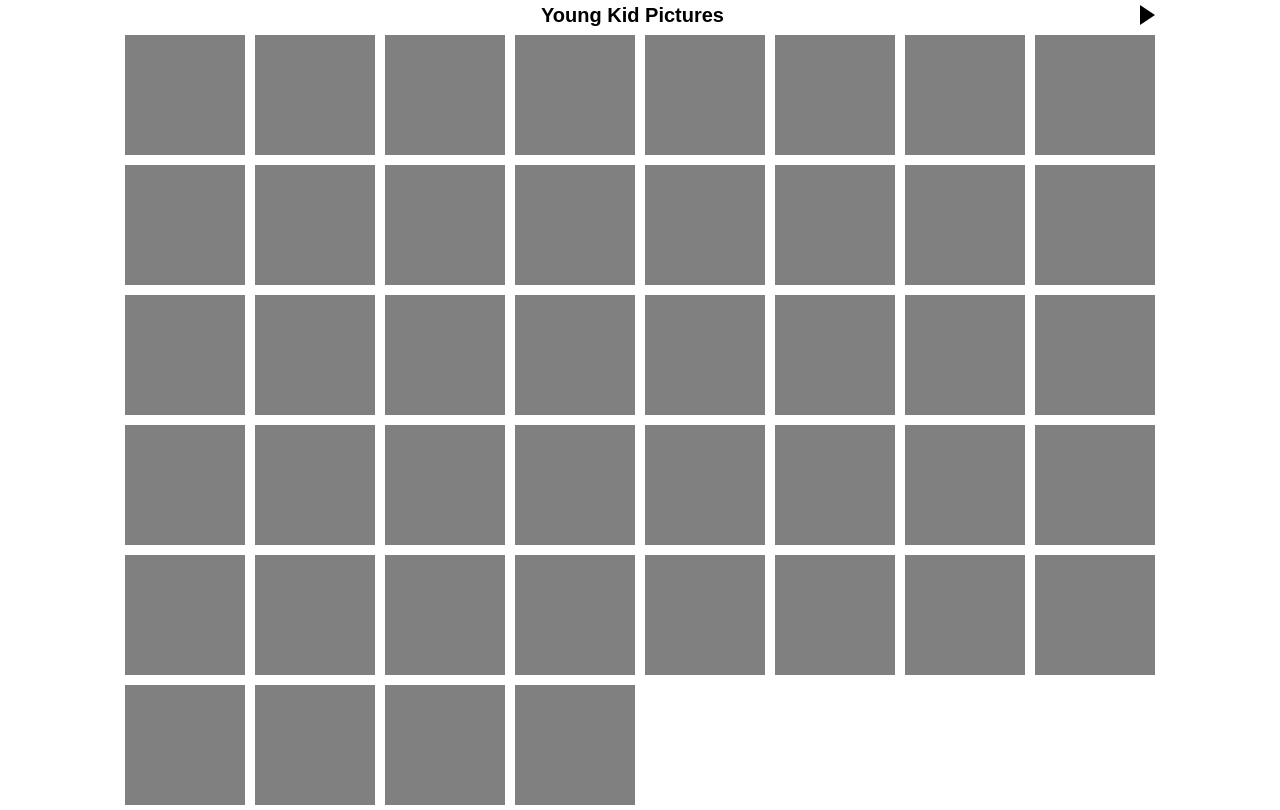
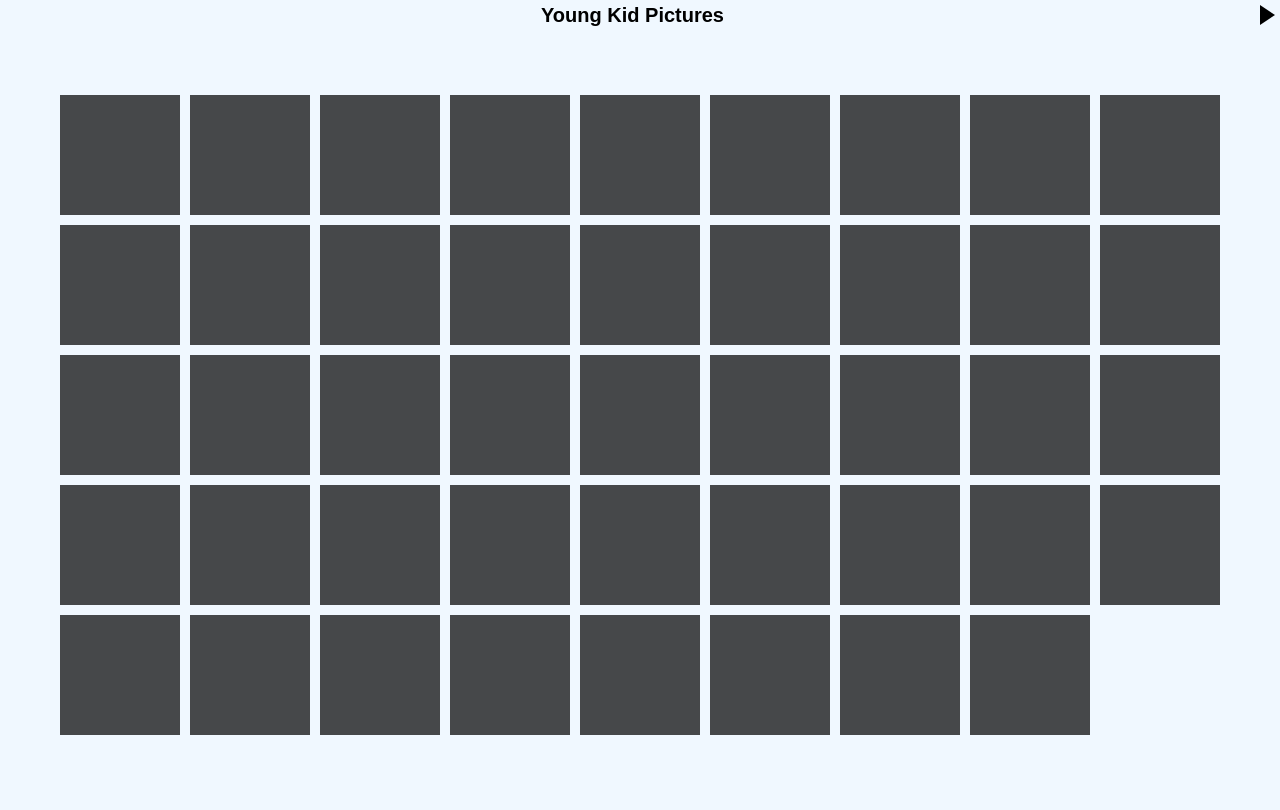
Before and after one commit to NigelKibodeaux/Memory, a plain HTML site: page index.html in a window 1280 px wide. Drawn offline with Linux system fonts and the light colour scheme.

Commit message:
Extract memory game into reusable module
Move inline game logic from `index.html` into a new `memory.js` with `createMemoryGame(...)`, including card generation, shuffling, matching behavior, and dynamic grid sizing based on container dimensions. Update the page markup/CSS to use a dedicated `#memory` area with flex layout and switch album config to explicit `image_url_array` values for each page. Add `/.claude` to `.gitignore`.

```diff
--- a/index.html
+++ b/index.html
@@ -3,9 +3,15 @@
         <meta name="viewport" content="width=device-width, initial-scale=.7, maximum-scale=.7, minimum-scale=.7" />
         <title>Nigel's Memory Game</title>
         <style>
+            html {
+                background-color: aliceblue;
+            }
             body {
                 padding: 0;
                 margin: 0;
+                display: flex;
+                flex-direction: column;
+                height: 100vh;
             }
             h1 {
                 font-family: Arial, sans-serif;
@@ -15,30 +21,10 @@
                 font-size: 20px;
                 margin: 0;
                 padding: 5px;
+                flex-grow: 0;
             }
-            #container {
-                margin: auto;
-            }
-            .card {
-                display: inline-block;
-                width: 150px;
-                height: 150px;
-                padding: 0px;
-                margin: 5px;
-                background-color: gray;
-                background-repeat: no-repeat;
-                background-position: 150px;
-            }
-            /* override to put more on the page */
-            .card {
-                width: 120px;
-                height: 120px;
-                background-position: 120px;
-                background-size: 120px 120px;
-            }
-            .front,
-            .matched {
-                background-position: 0px;
+            #memory {
+                flex-grow: 1;
             }
 
             #left-arrow,
@@ -75,111 +61,27 @@
                 border-color: transparent black transparent transparent;
             }
         </style>
-        <script>
-            function shuffle(array) {
-                var currentIndex = array.length,
-                    temporaryValue,
-                    randomIndex
-
-                // While there remain elements to shuffle...
-                while (0 !== currentIndex) {
-                    // Pick a remaining element...
-                    randomIndex = Math.floor(Math.random() * currentIndex)
-                    currentIndex -= 1
-
-                    // And swap it with the current element.
-                    temporaryValue = array[currentIndex]
-                    array[currentIndex] = array[randomIndex]
-                    array[randomIndex] = temporaryValue
-                }
-
-                return array
-            }
-
-            function hideAllUnmatched() {
-                var cards = document.querySelectorAll('.front')
-                for (i = 0; i < cards.length; i++) {
-                    card = cards[i]
-                    card.classList.remove('front')
-                }
-            }
-
-            // THE TIMER
-            clearTimer = null
-
-            function clickHandler(event) {
-                var card = false
-                if (event.srcElement.classList.contains('card')) card = event.srcElement
-
-                if (card) {
-                    // find other turned-over cards
-                    var otherCards = document.querySelectorAll('.front')
-
-                    // first card turned over
-                    if (otherCards.length == 0) {
-                        // turn card over
-                        card.classList.add('front')
-                    }
-                    // second card turned over
-                    else if (otherCards.length == 1 && otherCards[0] != card) {
-                        var otherCard = otherCards[0]
-                        var match = card.style.backgroundImage == otherCard.style.backgroundImage
-
-                        if (match) {
-                            card.classList.remove('front')
-                            card.classList.add('matched')
-                            otherCard.classList.remove('front')
-                            otherCard.classList.add('matched')
-
-                            // check for game over
-                            if (
-                                document.querySelectorAll('.matched').length ==
-                                document.querySelectorAll('.card').length
-                            ) {
-                                const messages = ['You won!']
-                                if (maxPics < images_in_album)
-                                    messages.push('Play again for a new assortment of pictures.')
-                                alert(messages.join('\n'))
-
-                                // reset the game by reloading the page
-                                window.location.reload()
-                            }
-                        } else {
-                            // turn card over
-                            card.classList.add('front')
-
-                            clearTimer = setTimeout(hideAllUnmatched, 1500)
-                        }
-                    }
-                    // third card clicked while 2 are shown
-                    // or second clicked twice
-                    else {
-                        if (clearTimer) clearTimeout(clearTimer)
-
-                        hideAllUnmatched()
-                        // turn this card over
-                        card.classList.add('front')
-                    }
-                }
-            }
-        </script>
+        <script src="memory.js"></script>
     </head>
     <body>
-        <div id="container">
-            <h1>
-                <a id="left-arrow"> </a>
-                <span id="title"></span>
-                <a id="right-arrow"> </a>
-            </h1>
-        </div>
+        <h1>
+            <a id="left-arrow"> </a>
+            <span id="title"></span>
+            <a id="right-arrow"> </a>
+        </h1>
+        <div id="memory"></div>
         <script>
             // highest number of ?.JPG, starting at 1.JPG
             const PAGES = [
-                { title: 'Young Kid Pictures', count: 32 },
-                { title: '2024 Family Europe Trip', count: 32 },
+                {
+                    title: 'Young Kid Pictures',
+                    image_url_array: Array.from({ length: 32 }, (_, i) => `${i + 1}.JPG`),
+                },
+                {
+                    title: '2024 Family Europe Trip',
+                    image_url_array: Array.from({ length: 32 }, (_, i) => `${i + 33}.JPG`),
+                },
             ]
-
-            var IMAGE_SIZE = 120
 
             // get the starting index from the query string or use 1
             var page = parseInt(new URLSearchParams(window.location.search).get('page')) || 1
@@ -207,40 +109,11 @@
                 rightArrow.style.display = 'none'
             }
 
-            var paddedSize = IMAGE_SIZE + 10
-
-            // wraps the whole shebang
-            var container = document.querySelector('#container')
-
-            var limit = window.innerHeight - document.querySelector('h1').offsetHeight - 5
-            var maxCols = Math.floor(window.innerWidth / paddedSize)
-            var maxRows = Math.floor(limit / paddedSize)
-            var maxCards = Math.min(maxCols * maxRows, images_in_album * 2)
-            var maxPics = Math.floor(maxCards / 2)
-
-            container.style.width = Math.min(1040, maxCols * paddedSize) + 'px'
-
-            cards = []
-            for (let i = 1; i <= maxPics; i++) {
-                cards.push(i + images_in_album * (page - 1) + '.JPG')
-            }
-
-            // make 2 of each card
-            cards = cards.concat(cards)
-
-            // shuffle
-            cards = shuffle(cards)
-
-            cards.forEach(function (o, i) {
-                var card = document.createElement('div')
-                card.classList.add('card')
-                card.style.backgroundImage = 'url(' + o + ')'
-
-                container.appendChild(card)
+            createMemoryGame({
+                image_url_array: PAGES[page - 1].image_url_array,
+                image_size: 120,
+                container_element: document.querySelector('#memory'),
             })
-
-            document.body.addEventListener('click', clickHandler, false)
-            document.body.addEventListener('touchstart', clickHandler, false)
         </script>
     </body>
 </html>
--- /dev/null
+++ b/memory.js
@@ -0,0 +1,201 @@
+const CONTAINER_CLASS = 'nigel-memory'
+
+// Pure function that shuffles an array
+function shuffle(array) {
+    var currentIndex = array.length,
+        temporaryValue,
+        randomIndex
+
+    // While there remain elements to shuffle...
+    while (0 !== currentIndex) {
+        // Pick a remaining element...
+        randomIndex = Math.floor(Math.random() * currentIndex)
+        currentIndex -= 1
+
+        // And swap it with the current element.
+        temporaryValue = array[currentIndex]
+        array[currentIndex] = array[randomIndex]
+        array[randomIndex] = temporaryValue
+    }
+
+    return array
+}
+
+function createMemoryGame({ image_url_array, image_size, container_element }) {
+    console.log(container_element.clientWidth, container_element.clientHeight)
+    const padding = 5 // 5px of nothing should be around each card
+
+    // Determine the maximum number of columns and rows that can fit in the container
+    let maxCols = 1
+    while (
+        maxCols * (image_size + 2 * padding) + padding * 2 < container_element.clientWidth &&
+        maxCols < image_url_array.length * 2
+    ) {
+        maxCols++
+    }
+    maxCols-- // go back to the last one that fit
+
+    let maxRows = 1
+    while (
+        maxRows * (image_size + 2 * padding) + padding * 2 < container_element.clientHeight &&
+        maxRows < image_url_array.length * 2
+    ) {
+        maxRows++
+    }
+    maxRows-- // go back to the last one that fit
+
+    // Determine the maximum number of images (not cards) that can fit in the container
+    let maxCards = Math.min(maxCols * maxRows, image_url_array.length * 2)
+    if (maxCards % 2 == 1) maxCards-- // make sure it's even
+    let maxPics = Math.floor(maxCards / 2)
+
+    // Array of cards to be used in the game, limited to the maximum number of pictures
+    let cards = [...image_url_array]
+    // randomize the cards
+    cards = shuffle(cards)
+    // limit the number of cards
+    cards = cards.slice(0, maxPics)
+    // make 2 of each card
+    cards = cards.concat(cards)
+    // shuffle again
+    cards = shuffle(cards)
+
+    // create the card board
+    const card_board = document.createElement('div')
+    card_board.classList.add('nigel-memory')
+
+    // use the fewest number of columns possible beyond square
+    let adjustedCols = maxCols
+    let adjustedRows = Math.ceil(maxCards / adjustedCols)
+
+    // try lessening the number of columns by one to see if it fits
+    let newCols = adjustedCols - 1
+    let newRows = Math.ceil(maxCards / newCols)
+    while (newRows < maxRows) {
+        adjustedCols = newCols
+        adjustedRows = newRows
+        newCols--
+        newRows = Math.ceil(maxCards / newCols)
+        console.log({ adjustedCols, adjustedRows, newCols, newRows })
+    }
+
+    // style the container to center the card board
+    container_element.style.display = 'flex'
+    container_element.style.justifyContent = 'center'
+    container_element.style.alignItems = 'center'
+
+    // add styles to the page
+    var style = document.createElement('style')
+    style.innerHTML = `
+        .${CONTAINER_CLASS} {
+            display: grid;
+            grid-template-columns: repeat(${adjustedCols}, ${image_size + padding * 2}px);
+            grid-template-rows: repeat(${adjustedRows}, ${image_size + padding * 2}px);
+            place-items: center;
+            padding: ${padding}px;
+            margin: 0;
+        }
+
+        .${CONTAINER_CLASS} .card {
+            background-color: rgb(70, 72, 74);
+            background-repeat: no-repeat;
+            width: ${image_size}px;
+            height: ${image_size}px;
+            background-position: ${image_size}px;
+            background-size: cover;
+        }
+        .${CONTAINER_CLASS} .front,
+        .${CONTAINER_CLASS} .matched {
+            background-position: 0px;
+        }
+    `
+    document.head.appendChild(style)
+
+    cards.forEach(function (o) {
+        var card = document.createElement('div')
+        card.classList.add('card')
+        card.style.backgroundImage = 'url(' + o + ')'
+
+        card_board.appendChild(card)
+    })
+
+    container_element.appendChild(card_board)
+
+    let clearTimer = null // used to clear the timer if a match is found
+    function clickHandler(event) {
+        var card = false
+        if (event.srcElement.classList.contains('card')) card = event.srcElement
+
+        if (card) {
+            // find other turned-over cards
+            const otherCards = container_element.querySelectorAll('.front')
+
+            // first card turned over
+            if (otherCards.length == 0) {
+                // turn card over
+                card.classList.add('front')
+            }
+            // second card turned over
+            else if (otherCards.length == 1 && otherCards[0] != card) {
+                var otherCard = otherCards[0]
+                var match = card.style.backgroundImage == otherCard.style.backgroundImage
+
+                if (match) {
+                    card.classList.remove('front')
+                    card.classList.add('matched')
+                    otherCard.classList.remove('front')
+                    otherCard.classList.add('matched')
+
+                    // check for game over
+                    if (
+                        container_element.querySelectorAll(`.${CONTAINER_CLASS} .matched`).length ==
+                        container_element.querySelectorAll(`.${CONTAINER_CLASS} .card`).length
+                    ) {
+                        const messages = ['You won!']
+                        if (maxPics < image_url_array.length)
+                            messages.push('Refresh the page for a new assortment of pictures.')
+                        else messages.push('Refresh the page to play again.')
+
+                        alert(messages.join('\n'))
+                    }
+                } else {
+                    // turn card over
+                    card.classList.add('front')
+
+                    clearTimer = setTimeout(hideAllUnmatched, 1500)
+                }
+            }
+            // third card clicked while 2 are shown
+            // or second clicked twice
+            else {
+                if (clearTimer) clearTimeout(clearTimer)
+
+                // see if the 2nd and 3rd cards match
+                const match = Array.from(otherCards).find(
+                    (c) => c != card && c.style.backgroundImage == card.style.backgroundImage,
+                )
+                if (match) {
+                    card.classList.remove('front')
+                    card.classList.add('matched')
+                    match.classList.remove('front')
+                    match.classList.add('matched')
+                }
+
+                hideAllUnmatched()
+                // turn this card over
+                card.classList.add('front')
+            }
+        }
+    }
+
+    container_element.addEventListener('click', clickHandler, false)
+    container_element.addEventListener('touchstart', clickHandler, false)
+
+    function hideAllUnmatched() {
+        var cards = container_element.querySelectorAll(`.${CONTAINER_CLASS} .front`)
+        for (i = 0; i < cards.length; i++) {
+            card = cards[i]
+            card.classList.remove('front')
+        }
+    }
+}
```
Also changed, not shown: 1 other file.
